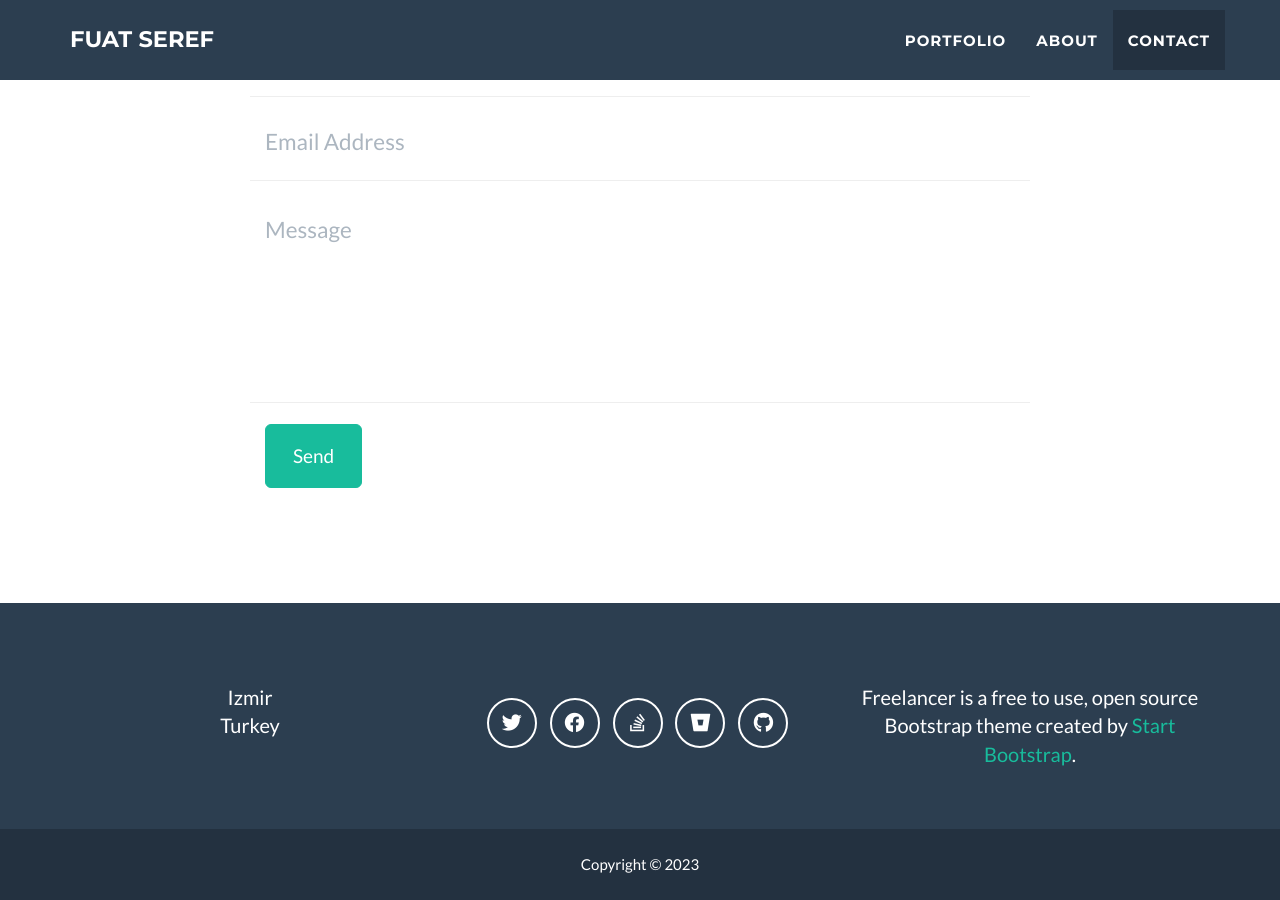
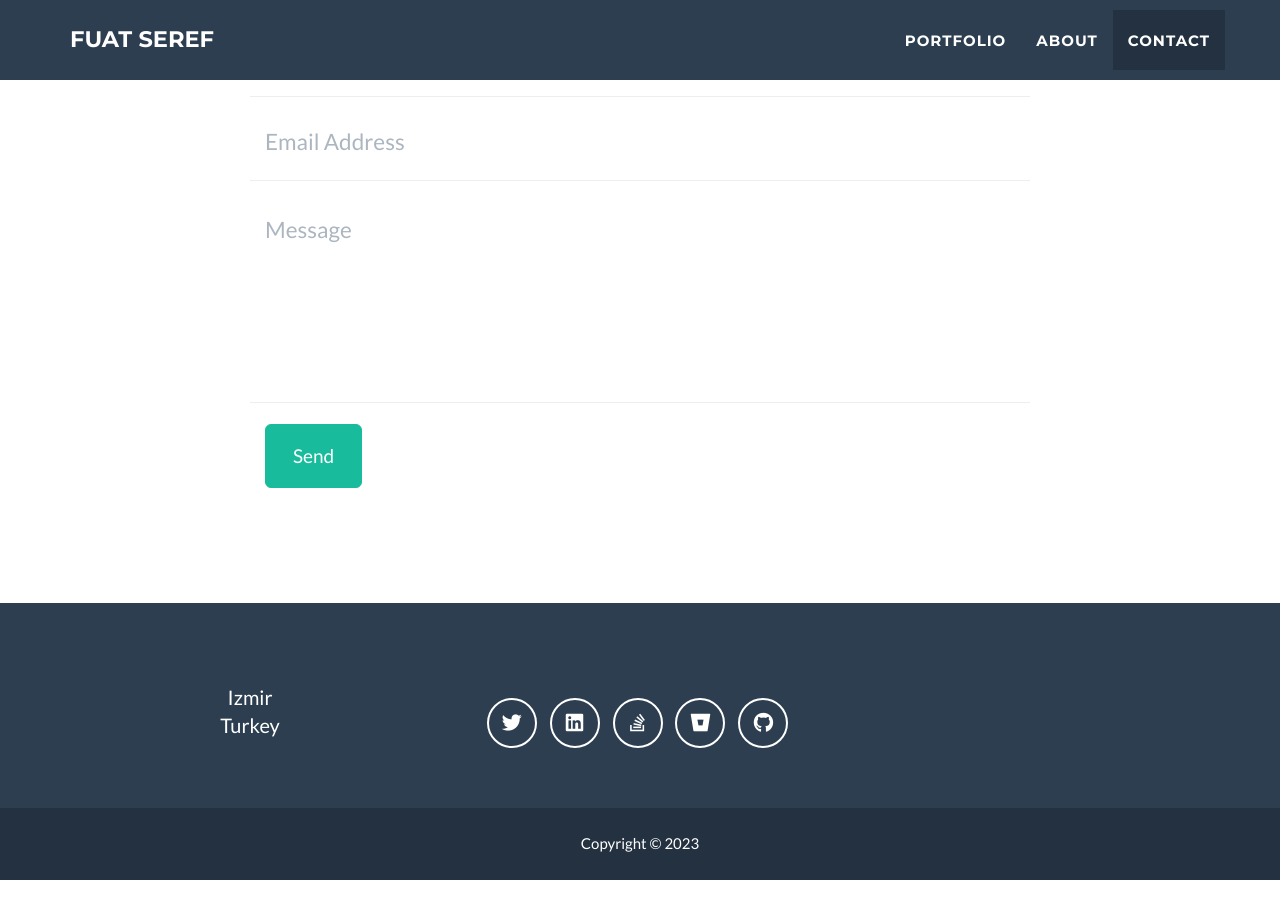
Before and after one commit to fuatSeref/fuatseref.github.io, a Jekyll site: the page built from _posts/2014-07-18-project-1.markdown, in a window 1280 px wide and 900 px high, scrolled down 3243 px. Built offline with Jekyll 4.4.1, drawn with Linux system fonts in a browser that asks for light colours.

Commit message:
Update _config.yml

```diff
--- a/_config.yml
+++ b/_config.yml
@@ -41,7 +41,7 @@
 social:
   - title: twitter
     url: http://twitter.com/jekyllrb
-  - title: facebook
+  - title: linkedin
     url:
   - title: stack-overflow
     url: http://stackoverflow.com/questions/tagged/jekyll
@@ -56,7 +56,7 @@
   - line: Turkey
 
 # Credits content
-credits: 'Freelancer is a free to use, open source Bootstrap theme created by <a href="http://startbootstrap.com">Start Bootstrap</a>.'
+credits:
 
 # Build settings
 markdown: kramdown
```
